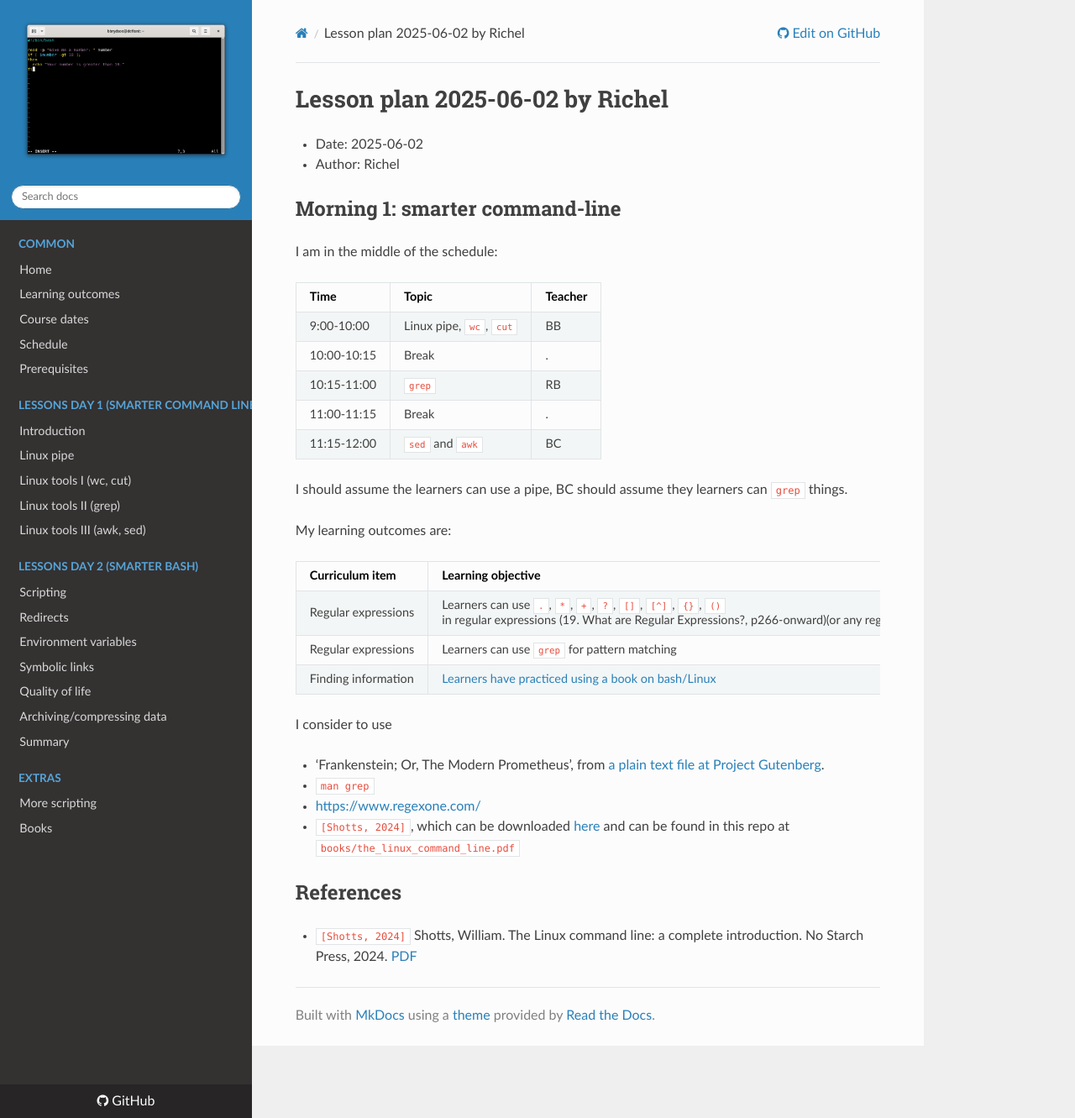
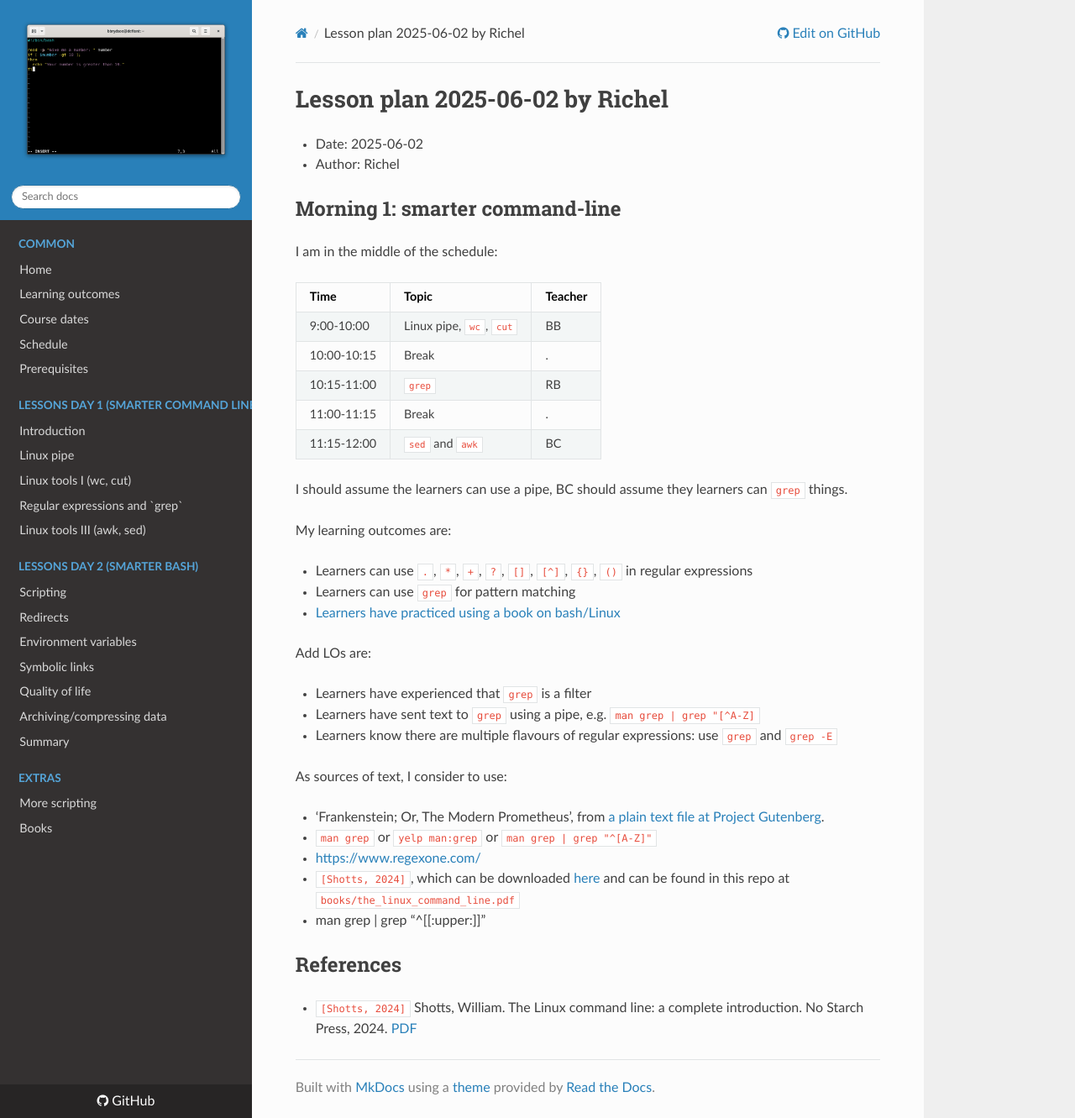
Before and after one commit to UPPMAX/linux-command-line-201, an MkDocs documentation site: the page built from docs/lesson_plans/20250602/README.md, in a window 1280 px wide and 1331 px high. Shown: the whole window at 84% size. Built offline with MkDocs 1.6.1, drawn with Linux system fonts in a browser that asks for light colours; nearby versions of some CDN libraries.

Commit message:
Give better title to my session

```diff
--- a/docs/lesson_plans/20250602/README.md
+++ b/docs/lesson_plans/20250602/README.md
@@ -22,23 +22,29 @@ My learning outcomes are:
 
 <!-- markdownlint-disable MD013 --><!-- Tables cannot be split up over lines, hence will break 80 characters per line -->
 
-Curriculum item                                                                |Learning objective                                                                                                                                       |Teacher
--------------------------------------------------------------------------------|---------------------------------------------------------------------------------------------------------------------------------------------------------|-------
-Regular expressions                                                            |Learners can use `.`, `*`, `+`, `?`, `[]`, `[^]`, `{}`, `()` in regular expressions (19. What are Regular Expressions?, p266-onward)(or any regex course)|RB
-Regular expressions                                                            |Learners can use `grep` for pattern matching                                                                                                             |RB
-Finding information                                                            |[Learners have practiced using a book on bash/Linux](https://github.com/UPPMAX/naiss_intermediate_bash_linux/issues/7)                                   |RB
+- Learners can use `.`, `*`, `+`, `?`, `[]`, `[^]`, `{}`, `()` in regular expressions
+- Learners can use `grep` for pattern matching
+- [Learners have practiced using a book on bash/Linux](https://github.com/UPPMAX/naiss_intermediate_bash_linux/issues/7)
 
 <!-- markdownlint-enable MD013 -->
 
-I consider to use
+Add LOs are:
+
+- Learners have experienced that `grep` is a filter
+- Learners have sent text to `grep` using a pipe, e.g. `man grep | grep "[^A-Z]`
+- Learners know there are multiple flavours of regular expressions:
+  use `grep` and `grep -E`
+
+As sources of text, I consider to use:
 
 - 'Frankenstein; Or, The Modern Prometheus',
   from [a plain text file at Project Gutenberg](https://www.gutenberg.org/cache/epub/84/pg84.txt).
-- `man grep`
+- `man grep` or `yelp man:grep` or `man grep | grep "^[A-Z]"`
 - [https://www.regexone.com/](https://www.regexone.com/)
 - `[Shotts, 2024]`, which can be downloaded
   [here](https://sourceforge.net/projects/linuxcommand/files/AWTLCL/21.10/AWTLCL-21.10.pdf/download)
   and can be found in this repo at `books/the_linux_command_line.pdf`
+- man grep | grep "^[[:upper:]]"
 
 
 
--- a/mkdocs.yml
+++ b/mkdocs.yml
@@ -47,7 +47,7 @@ nav:
     - Introduction: sessions/intro.md
     - Linux pipe: sessions/pipe.md
     - Linux tools I (wc, cut): sessions/wc_cut.md
-    - Linux tools II (grep): sessions/grep.md
+    - Regular expressions and `grep`: sessions/regular_expressions_and_grep.md
     - Linux tools III (awk, sed): sessions/awk_sed.md
   - Lessons Day 2 (smarter bash):
     - Scripting: sessions/scripting.md
```
Also changed, not shown: docs/schedule.md (+7 -7 lines), docs/sessions/regular_expressions_and_grep/README.md (added, +7 -0 lines).
